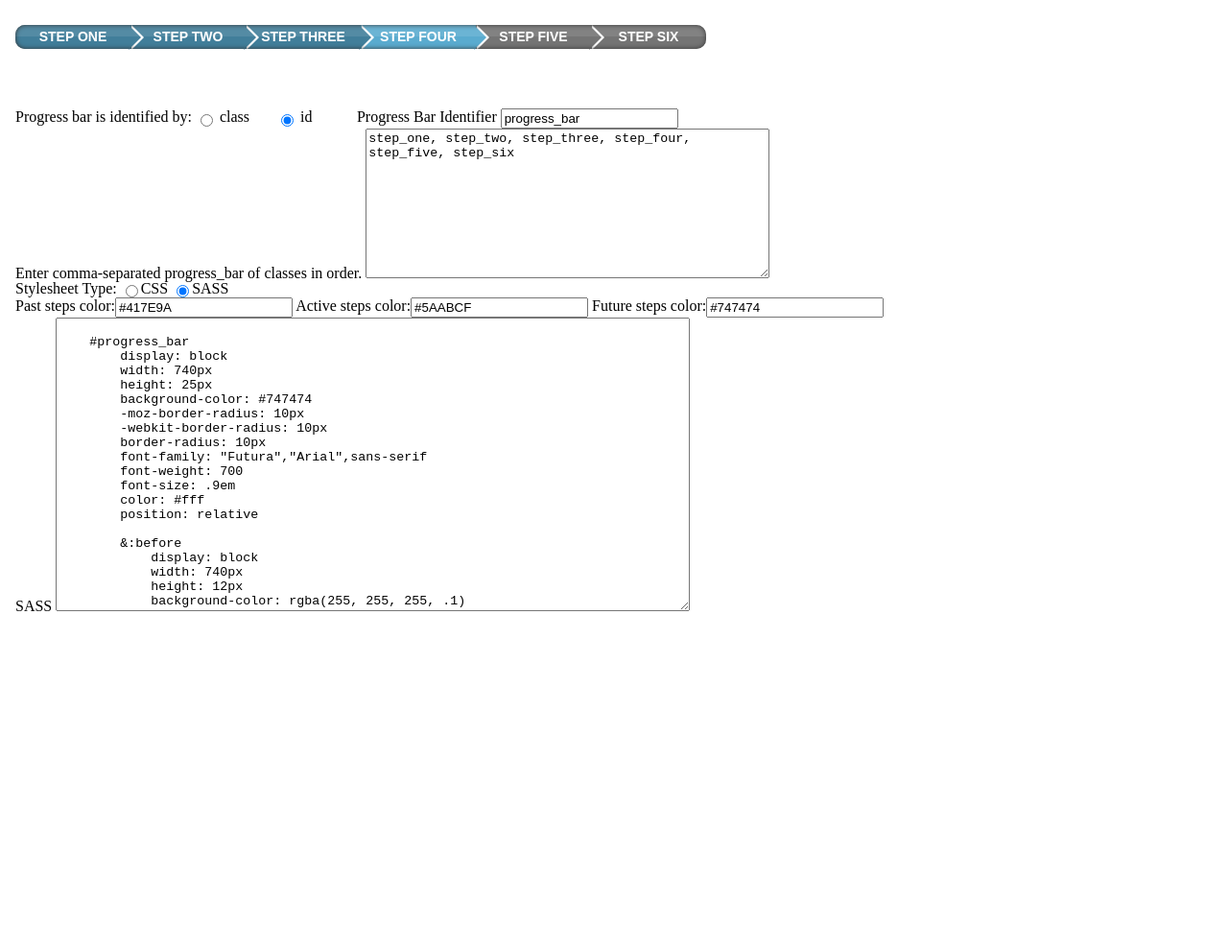
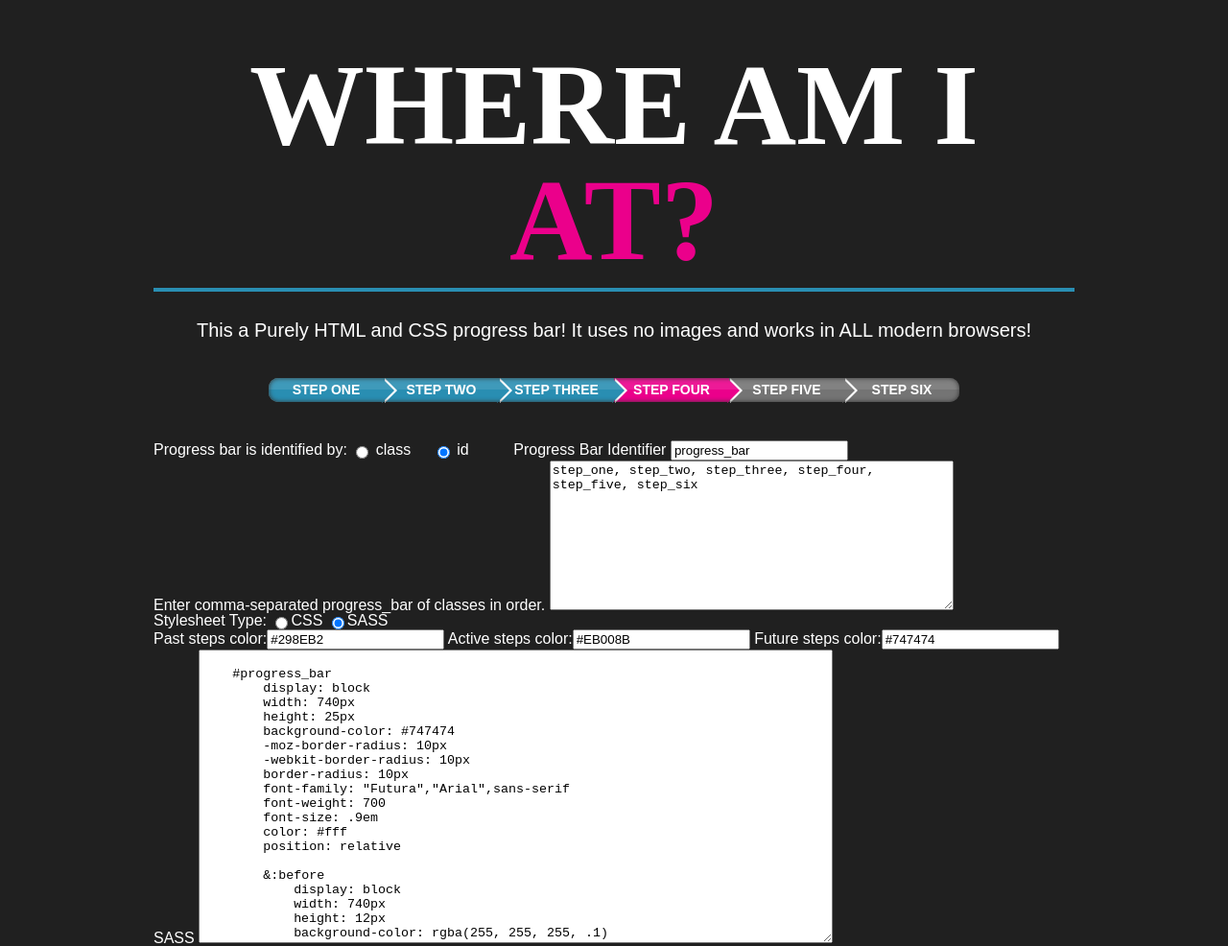
Before and after one commit to jamesmenera/WhereAmIAt, a plain HTML site: page index.html in a window 1280 px wide. Shown: the whole page at 96% size. Before the commit the page ends 800 px from the top, so only its background shows below. Drawn offline with nearby package versions, Linux system fonts and the light colour scheme.

Commit message:
wanted to pull chnages and started style

```diff
--- /dev/null
+++ b/css/reset.css
@@ -0,0 +1,102 @@
+/*
+html5doctor.com Reset Stylesheet
+v1.6.1
+Last Updated: 2010-09-17
+Author: Richard Clark - http://richclarkdesign.com
+Twitter: @rich_clark
+*/
+
+html, body, div, span, object, iframe,
+h1, h2, h3, h4, h5, h6, p, blockquote, pre,
+abbr, address, cite, code,
+del, dfn, em, img, ins, kbd, q, samp,
+small, strong, sub, sup, var,
+b, i,
+dl, dt, dd, ol, ul, li,
+fieldset, form, label, legend,
+table, caption, tbody, tfoot, thead, tr, th, td,
+article, aside, canvas, details, figcaption, figure,
+footer, header, hgroup, menu, nav, section, summary,
+time, mark, audio, video {
+    margin:0;
+    padding:0;
+    border:0;
+    outline:0;
+    font-size:100%;
+    vertical-align:baseline;
+    background:transparent;
+}
+
+body {
+    line-height:1;
+}
+
+article,aside,details,figcaption,figure,
+footer,header,hgroup,menu,nav,section {
+    display:block;
+}
+
+nav ul {
+    list-style:none;
+}
+
+blockquote, q {
+    quotes:none;
+}
+
+blockquote:before, blockquote:after,
+q:before, q:after {
+    content:'';
+    content:none;
+}
+
+a {
+    margin:0;
+    padding:0;
+    font-size:100%;
+    vertical-align:baseline;
+    background:transparent;
+}
+
+/* change colours to suit your needs */
+ins {
+    background-color:#ff9;
+    color:#000;
+    text-decoration:none;
+}
+
+/* change colours to suit your needs */
+mark {
+    background-color:#ff9;
+    color:#000;
+    font-style:italic;
+    font-weight:bold;
+}
+
+del {
+    text-decoration: line-through;
+}
+
+abbr[title], dfn[title] {
+    border-bottom:1px dotted;
+    cursor:help;
+}
+
+table {
+    border-collapse:collapse;
+    border-spacing:0;
+}
+
+/* change border colour to suit your needs */
+hr {
+    display:block;
+    height:1px;
+    border:0;
+    border-top:1px solid #cccccc;
+    margin:1em 0;
+    padding:0;
+}
+
+input, select {
+    vertical-align:middle;
+}
--- /dev/null
+++ b/css/style.sass
@@ -0,0 +1,39 @@
+$blue: #298EB2
+$pink: #EB008B
+
+body
+    background-color: #202020
+    color: #fff
+    font-family: 'futura', 'arial', 'helvetica neue', 'helvetica', verdana, sans-serif
+    font-weight: 300
+
+#wrap
+    width: 960px
+    margin: 0 auto
+    //background-color: #fff
+
+h1
+    font-family: 'League Gothic'
+    text-transform: uppercase
+    font-size: 120px
+    color: #fff
+    text-align: center
+    margin-bottom: 30px
+    margin-top: 50px
+    padding-bottom: 10px
+    border-bottom:  4px solid $blue
+
+
+    span
+        &:first-child
+            color: $pink
+
+        color: $blue
+
+#progress_bar
+    margin: 40px auto !important
+
+#bar_description
+    font-size: 20px
+    margin-bottom: 20px
+    text-align: center
--- a/index.html
+++ b/index.html
@@ -4,110 +4,6 @@
   <meta http-equiv="content-type" content="text/html; charset=utf-8">
   <title>Progress Bar Code Generator</title>
   <style type="text/css">
-      /* HTML CSS Reset */
-/*
-html5doctor.com Reset Stylesheet
-v1.6.1
-Last Updated: 2010-09-17
-Author: Richard Clark - http://richclarkdesign.com
-Twitter: @rich_clark
-*/
-
-html, body, div, span, object, iframe,
-h1, h2, h3, h4, h5, h6, p, blockquote, pre,
-abbr, address, cite, code,
-del, dfn, em, img, ins, kbd, q, samp,
-small, strong, sub, sup, var,
-b, i,
-dl, dt, dd, ol, ul, li,
-fieldset, form, label, legend,
-table, caption, tbody, tfoot, thead, tr, th, td,
-article, aside, canvas, details, figcaption, figure,
-footer, header, hgroup, menu, nav, section, summary,
-time, mark, audio, video {
-    margin:0;
-    padding:0;
-    border:0;
-    outline:0;
-    font-size:100%;
-    vertical-align:baseline;
-    background:transparent;
-}
-
-body {
-    line-height:1;
-}
-
-article,aside,details,figcaption,figure,
-footer,header,hgroup,menu,nav,section {
-    display:block;
-}
-
-nav ul {
-    list-style:none;
-}
-
-blockquote, q {
-    quotes:none;
-}
-
-blockquote:before, blockquote:after,
-q:before, q:after {
-    content:'';
-    content:none;
-}
-
-a {
-    margin:0;
-    padding:0;
-    font-size:100%;
-    vertical-align:baseline;
-    background:transparent;
-}
-
-/* change colours to suit your needs */
-ins {
-    background-color:#ff9;
-    color:#000;
-    text-decoration:none;
-}
-
-/* change colours to suit your needs */
-mark {
-    background-color:#ff9;
-    color:#000;
-    font-style:italic;
-    font-weight:bold;
-}
-
-del {
-    text-decoration: line-through;
-}
-
-abbr[title], dfn[title] {
-    //border-bottom:1px dotted;
-    //cursor:help;
-}
-
-table {
-    border-collapse:collapse;
-    border-spacing:0;
-}
-
-/* change border colour to suit your needs */
-hr {
-    display:block;
-    height:1px;
-    border:0;
-    border-top:1px solid #cccccc;
-    margin:1em 0;
-    padding:0;
-}
-
-input, select {
-    vertical-align:middle;
-}
-
 /* Form Styles */
 .progress_bar-id-type-label {
     display: inline-block;
@@ -121,10 +17,17 @@ div, form {
     padding:  1em;
 }
 </style>
-  <!-- <link type="text/css" rel="stylesheet" href="progress_bar.css" /> -->
+  <link rel="stylesheet" href="css/reset.css" type="text/css">
+  <link rel="stylesheet" href="css/style.css" type="text/css">
+    <!-- <link type="text/css" rel="stylesheet" href="progress_bar.css" /> -->
   <style type="text/css" id="stylesheet_output"></style>
   </head>
   <body>
+  <div id="wrap">
+    <h1>Where Am I <span>At?</span></h1>
+
+    <p id="bar_description">This a Purely HTML and CSS progress bar! It uses no images and works in ALL modern browsers!</p>
+
     <div id="progress_bar_container">
         <ul id="progress_bar" class="step_two">
             <li>First</li>
@@ -135,6 +38,7 @@ div, form {
             <li>Sixth</li>
         </ul>
     </div>
+
     <form>
     <p id="list-id-block">
         <label>Progress bar is identified by:</label>
@@ -157,8 +61,8 @@ div, form {
         <label for="stylesheet-type-sass"><input type="radio" name="stylesheet-type" id="stylesheet-type-sass" value="sass" checked="checked" />SASS</label>
     </p>
     <p id="colors-block">
-        <label for="past_color">Past steps color:</label><input type="text" id="past_color" name="past_color" value="#417E9A" />
-        <label for="active_color">Active steps color:</label><input type="text" id="active_color" name="active-color" value="#5AABCF" />
+        <label for="past_color">Past steps color:</label><input type="text" id="past_color" name="past_color" value="#298EB2" />
+        <label for="active_color">Active steps color:</label><input type="text" id="active_color" name="active-color" value="#EB008B" />
         <label for="future_color">Future steps color:</label><input type="text" id="future_color" name="future-color" value="#747474" />
     </p>
     <p class="output-block">
@@ -501,5 +405,6 @@ div, form {
         _render_output();
     })();
     </script>
+    </div>
   </body>
 </html>
```
Also changed, not shown: css/style.css (added).
